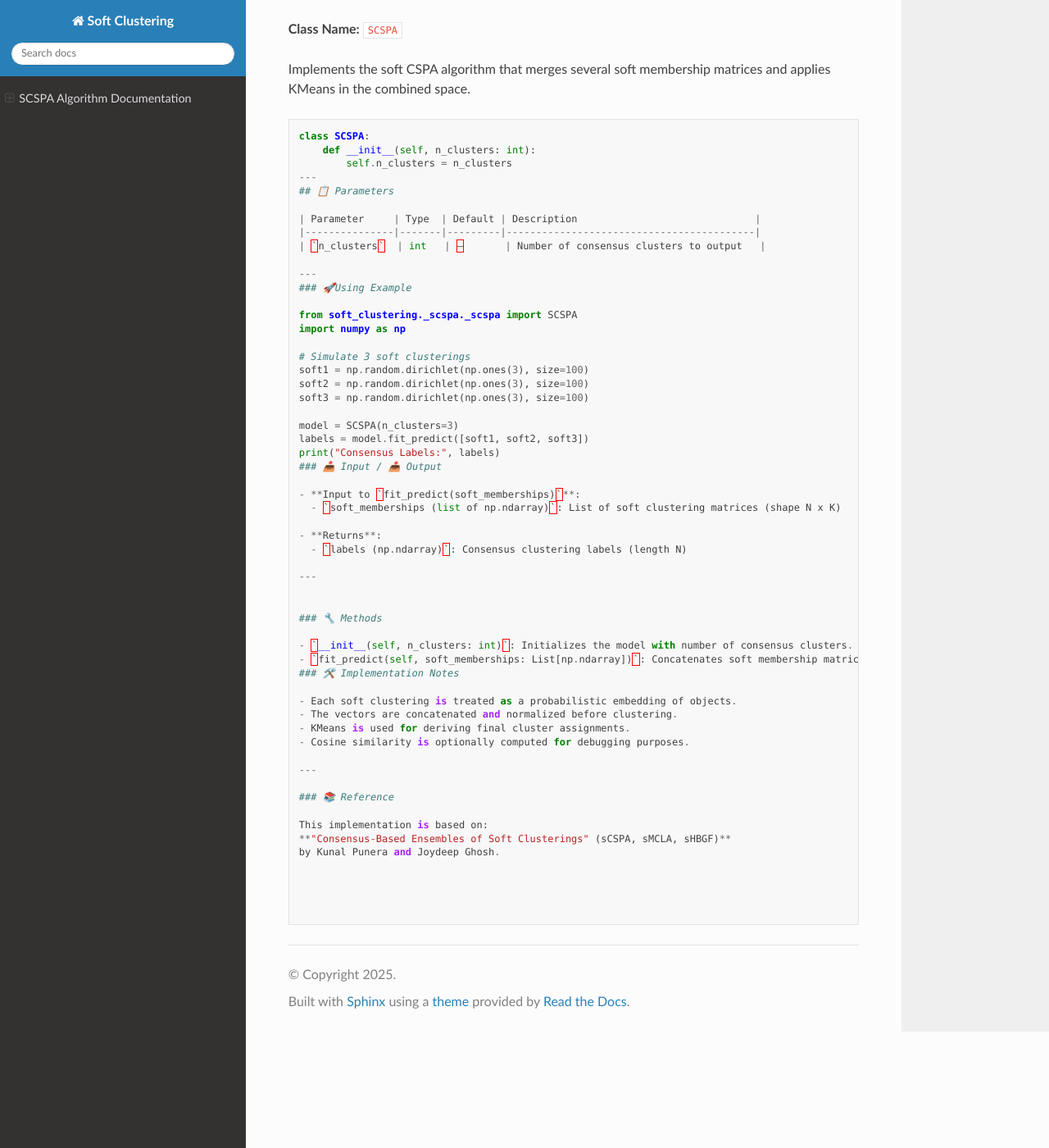
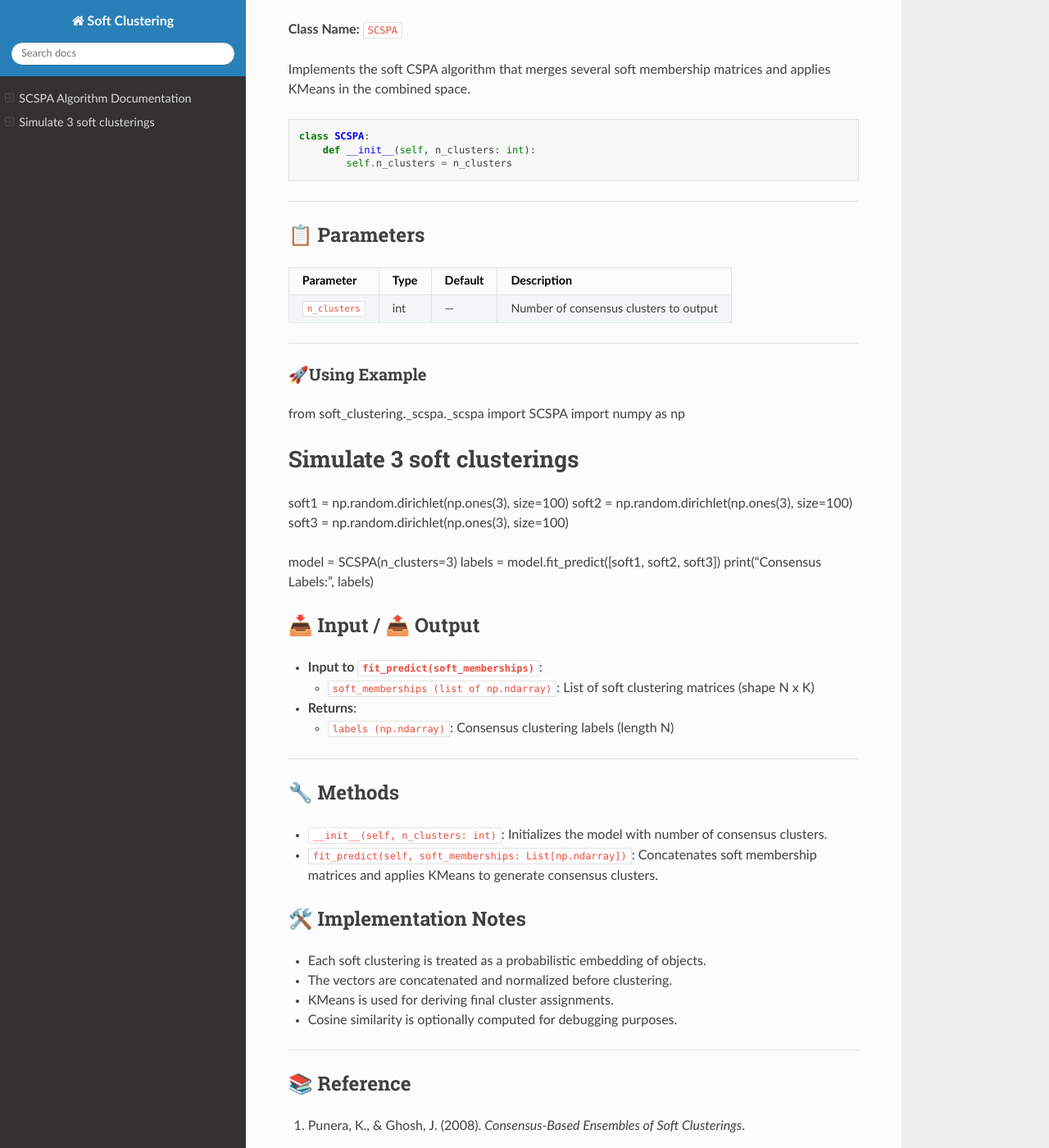
Before and after one commit to soft-clustering/soft-clustering, a Sphinx documentation site: the page built from docs/source/scspa.md, in a window 1280 px wide and 1400 px high, scrolled down 394 px. Shown: the whole window at 82% size. Built offline with Sphinx 7.4.7 and the Read the Docs theme 3.1.0, drawn with Linux system fonts in a browser that asks for light colours.

Commit message:
Update scspa.md

````diff
--- a/docs/source/scspa.md
+++ b/docs/source/scspa.md
@@ -16,6 +16,7 @@
 class SCSPA:
     def __init__(self, n_clusters: int):
         self.n_clusters = n_clusters
+```
 ---
 ## 📋 Parameters
 
@@ -63,6 +64,4 @@
 
 ### 📚 Reference
 
-This implementation is based on:
-**"Consensus-Based Ensembles of Soft Clusterings" (sCSPA, sMCLA, sHBGF)**
-by Kunal Punera and Joydeep Ghosh.
+1. Punera, K., & Ghosh, J. (2008). *Consensus-Based Ensembles of Soft Clusterings*.
````
